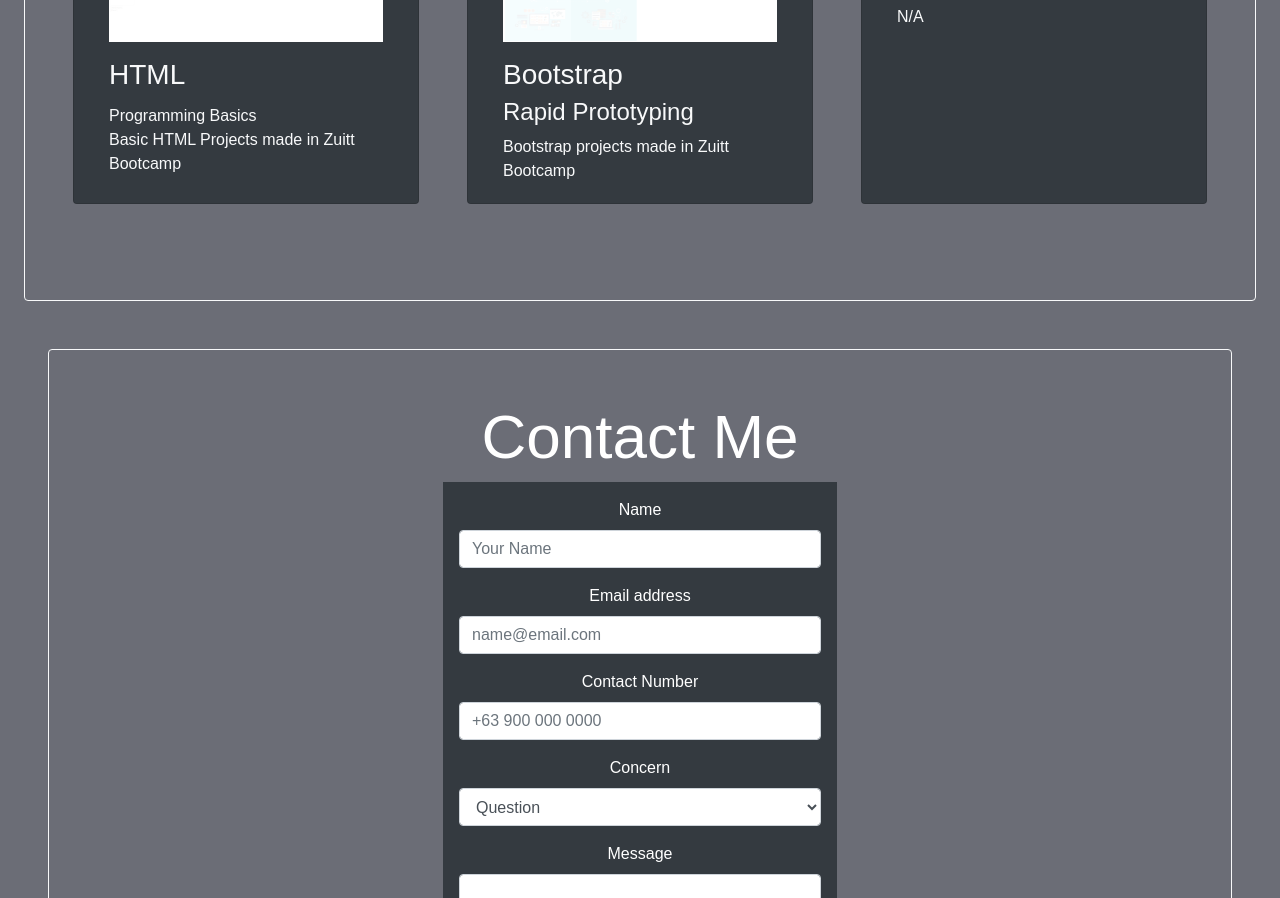
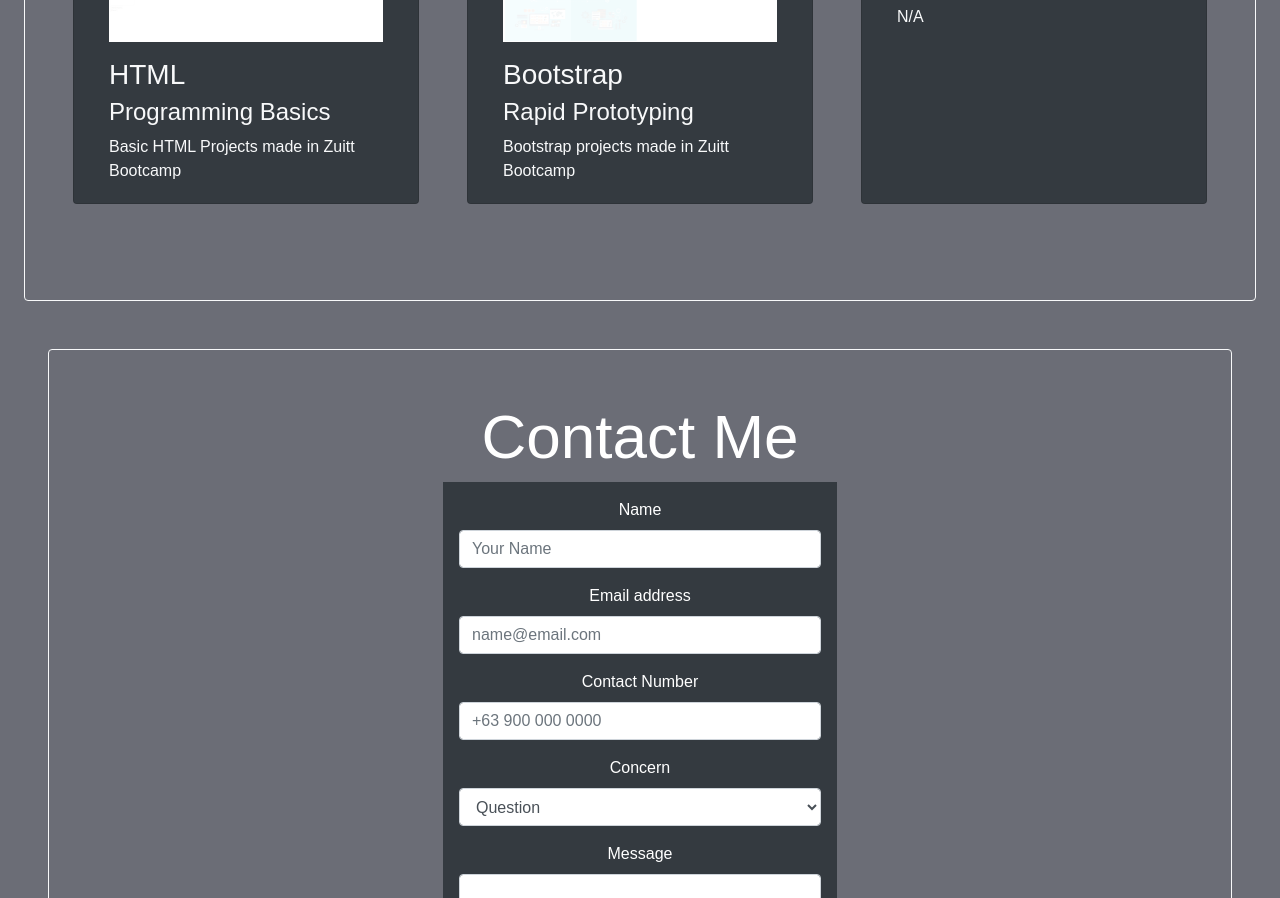
Before and after one commit to jicksonpo11/webportfolio, a plain HTML site: page capstone1.html in a window 1280 px wide. Shown: the part 1892-2790 px from the top of the page. Drawn offline with nearby package versions, Linux system fonts and the light colour scheme; files whose address does not match are found by name; a web font is replaced by a local one.

Commit message:
Add capstone activity

```diff
--- a/capstone1.html
+++ b/capstone1.html
@@ -111,7 +111,7 @@
 			  </button>
 			</div>
 			<h3 class="card-title mt-3">HTML</h3>
-			<h43 class="card-subtitle mb-2">Programming Basics</h43>
+			<h4 class="card-subtitle mb-2">Programming Basics</h4>
 		    <p class="card-text">Basic HTML Projects made in Zuitt Bootcamp</p>
 		    </div>
 		</div>
```
